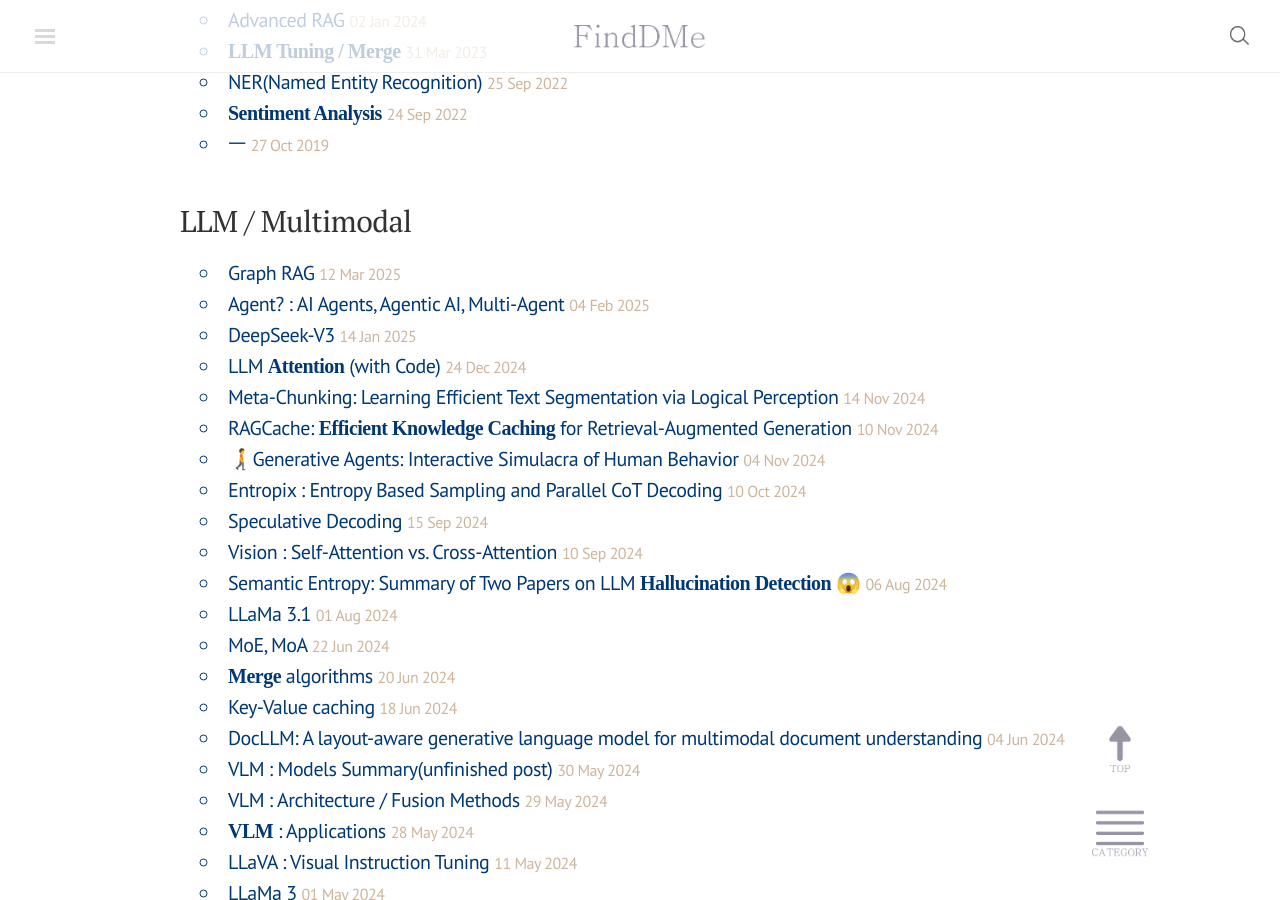
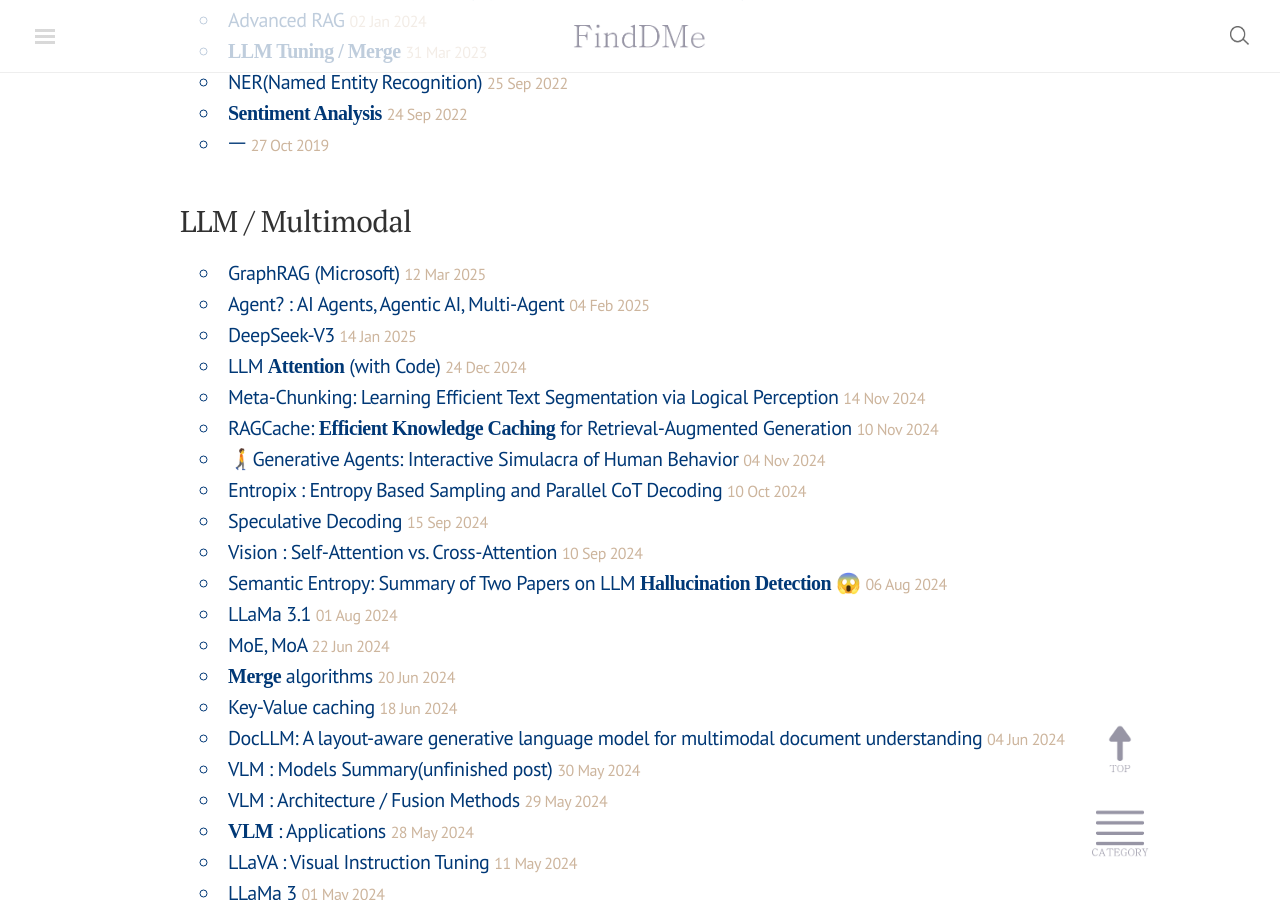
Before and after one commit to finddme/finddme.github.io, a Jekyll site: the page built from index.html, in a window 1280 px wide and 900 px high, scrolled down 992 px. Built offline with Jekyll 4.4.1, drawn with Linux system fonts in a browser that asks for light colours; nearby versions of some CDN libraries; comment, search, counter and statistics services are not loaded.

Commit message:
Update and rename 2025-03-12-graphrag.md to 2025-03-12-graphrag_ms.md

```diff
--- a/_posts/2025-03-12-graphrag.md
+++ b/_posts/2025-03-12-graphrag_ms.md
@@ -1,5 +1,5 @@
 ---
-title: "Graph RAG"
+title: "GraphRAG (Microsoft)"
 category: LLM / Multimodal
 tag: LLM
 ---
```
